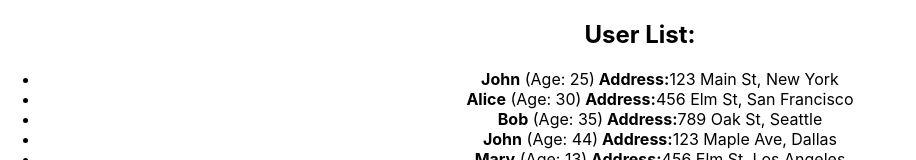
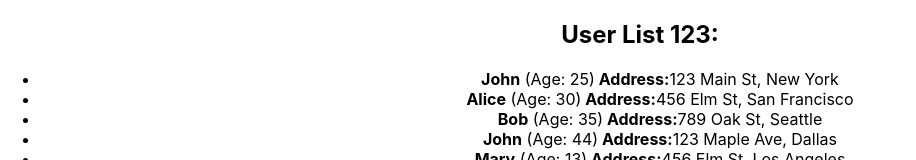
Before and after one commit to Kirill190611/HW_sprint01, a React (Create React App) app: page / in a window 1280 px wide. Shown: the top 160 px of the page, without its empty margins (0-916 px from the left). Built offline with nearby package versions, Linux system fonts and the light colour scheme.

Commit message:
HomeWork sprint01 module01

```diff
--- a/src/HW/1/UserList.tsx
+++ b/src/HW/1/UserList.tsx
@@ -18,7 +18,7 @@ export type UserListPropsType = {
 export const UserList = (props: UserListPropsType) => {
     return (
         <div id={'hw01-users'}>
-            <h2>User List:</h2>
+            <h2>User List 123:</h2>
 
             <ul>
                 {props.users.map((user, id) => ( // ВСЕ ТОВАРЫ В СТРАНУ ПРИЕЗЖАЮТ В КОНТЕЙНЕРАХ, А В РЕАКТЕ...
```
